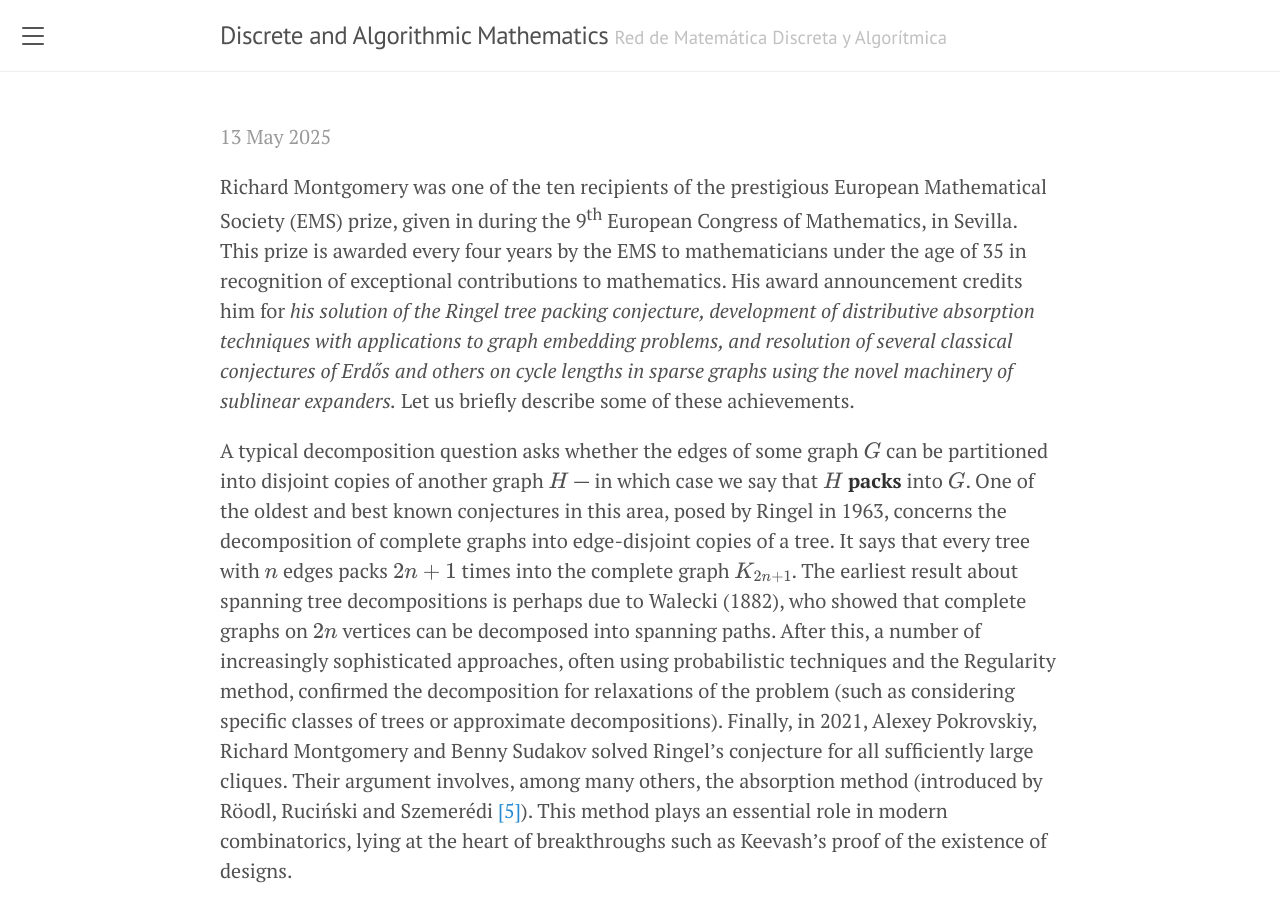
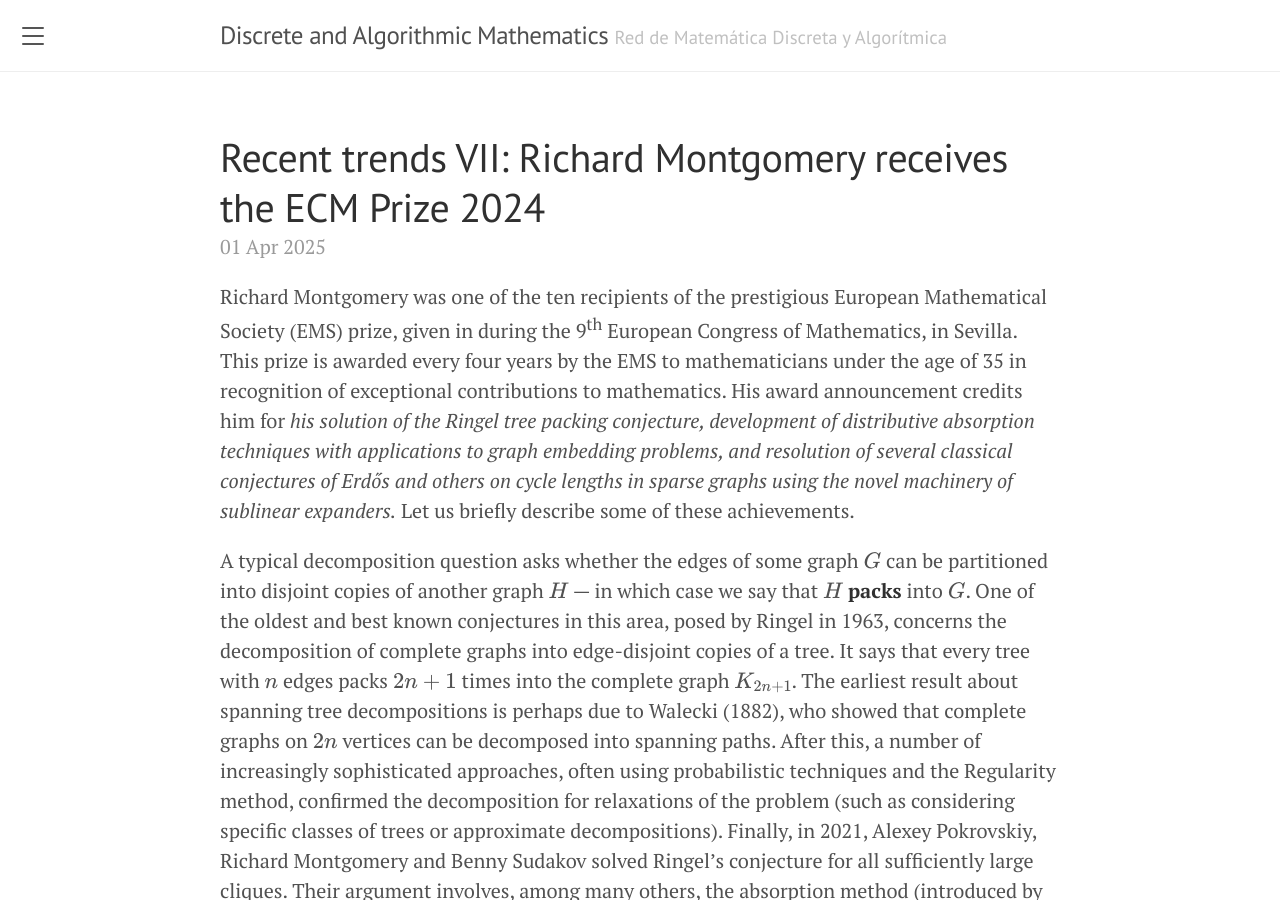
Before and after one commit to dam-network/dam-network.github.io, a Jekyll site: the page built from _posts/2025-04-01-ems-prize-montgomery.md, in a window 1280 px wide and 900 px high. Built offline with Jekyll 4.4.1, drawn with Linux system fonts in a browser that asks for light colours; our own code applies the rules of GitHub Pages for plain Markdown files.

Commit message:
quote needed for colon

```diff
--- a/_posts/2025-04-01-ems-prize-montgomery.md
+++ b/_posts/2025-04-01-ems-prize-montgomery.md
@@ -1,6 +1,6 @@
 ---
 layout: post
-title: Recent trends VII: Richard Montgomery receives the ECM Prize 2024
+title: "Recent trends VII: Richard Montgomery receives the ECM Prize 2024"
 abstract: Richard Montgomery was one of the ten recipients of the prestigious European Mathematical Society (EMS) prize, given in during the ninth European Congress of Mathematics, in Sevilla.
 tag: 'Trend'
 ---
```
